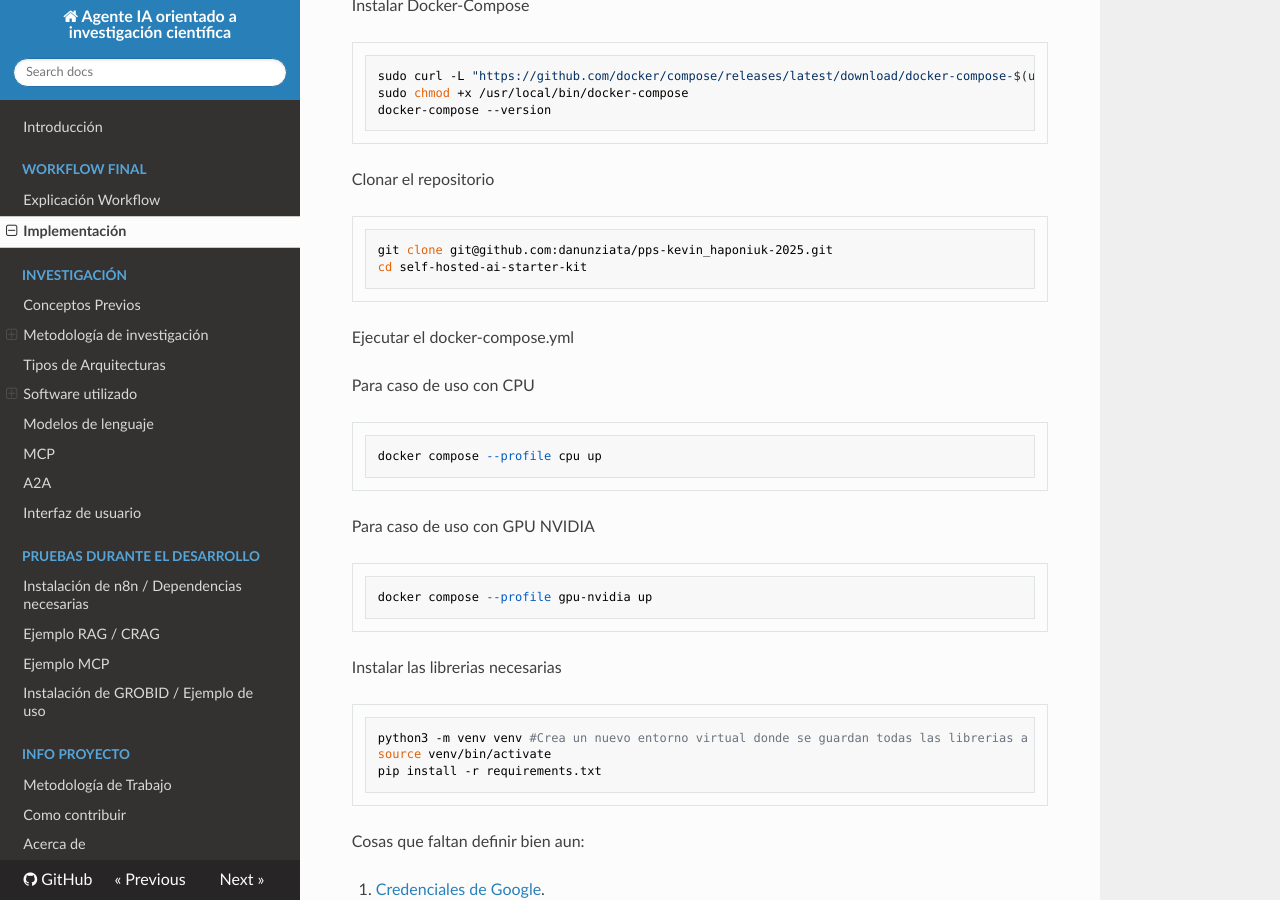
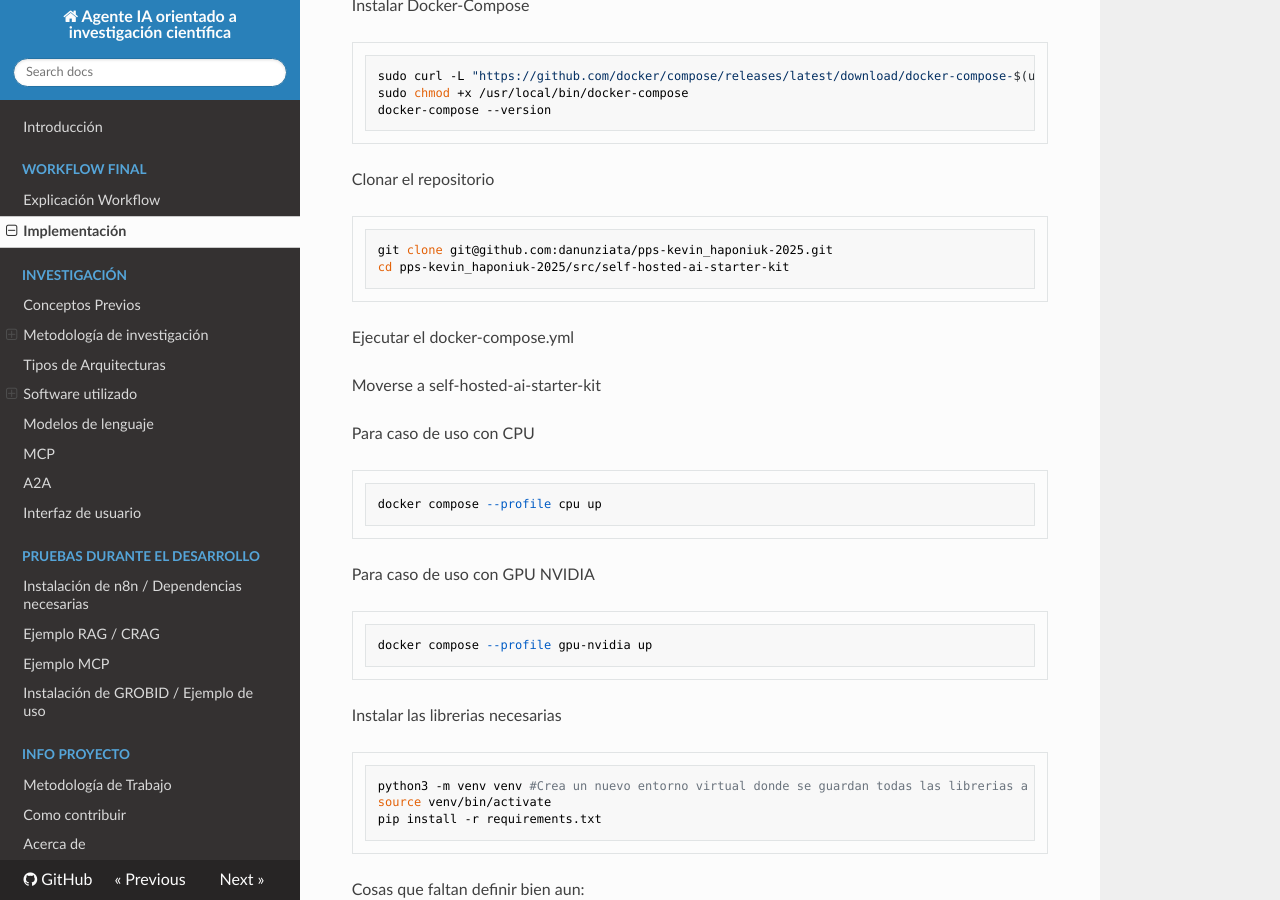
Before and after one commit to danunziata/pps-kevin_haponiuk-2025, an MkDocs documentation site: the page built from docs/implementacion/01_implementacion-final.md, in a window 1280 px wide and 900 px high, scrolled down 752 px. Built offline with MkDocs 1.6.1, drawn with Linux system fonts in a browser that asks for light colours; nearby versions of some CDN libraries.

Commit message:
chore: pequeñas correcciones de docs

````diff
--- a/docs/implementacion/01_implementacion-final.md
+++ b/docs/implementacion/01_implementacion-final.md
@@ -39,10 +39,13 @@ Clonar el repositorio
 
   ```sh
   git clone git@github.com:danunziata/pps-kevin_haponiuk-2025.git
-  cd self-hosted-ai-starter-kit
+  cd pps-kevin_haponiuk-2025/src/self-hosted-ai-starter-kit
   ```
 
 Ejecutar el docker-compose.yml
+
+Moverse a self-hosted-ai-starter-kit
+
 
   Para caso de uso con CPU
   ```sh
````
